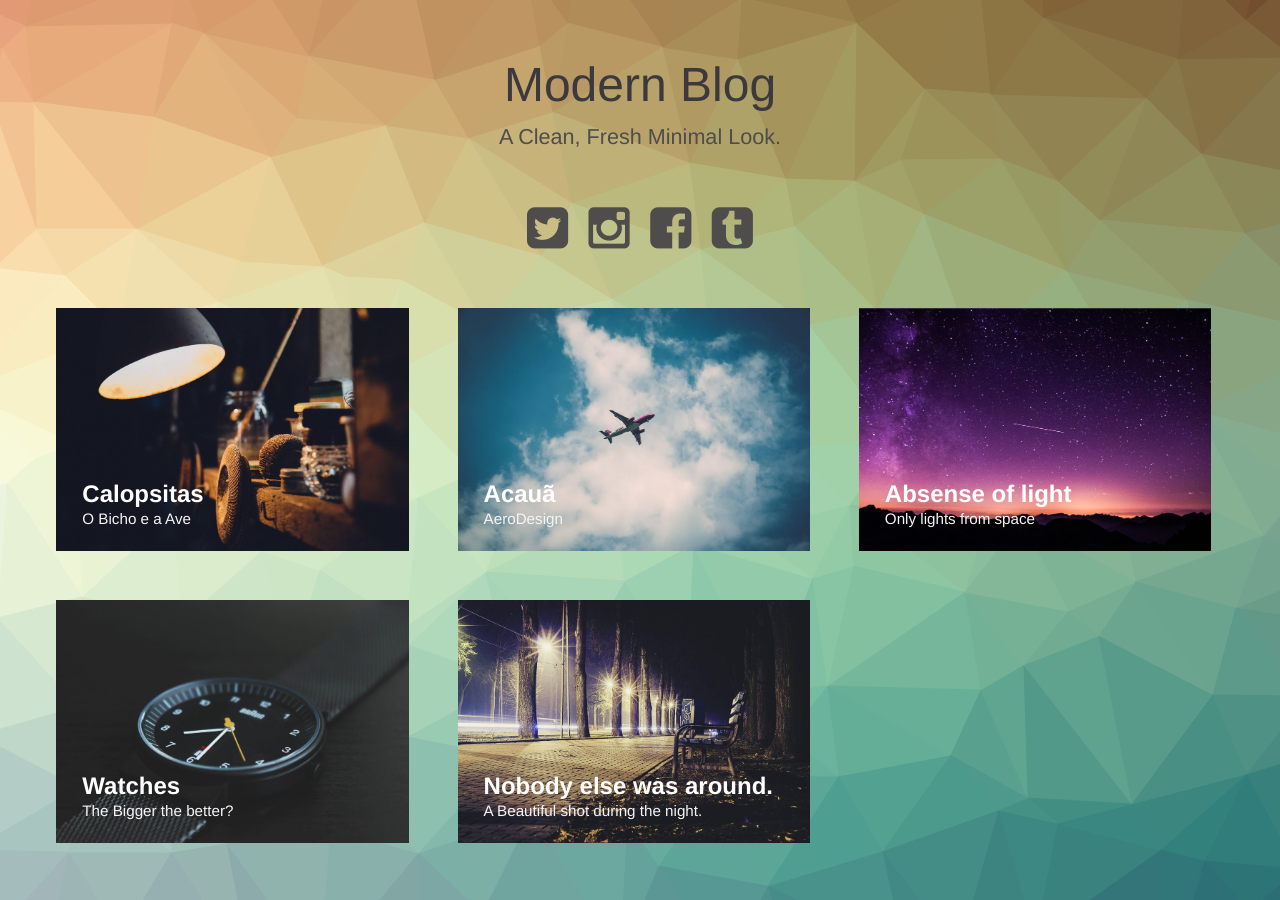
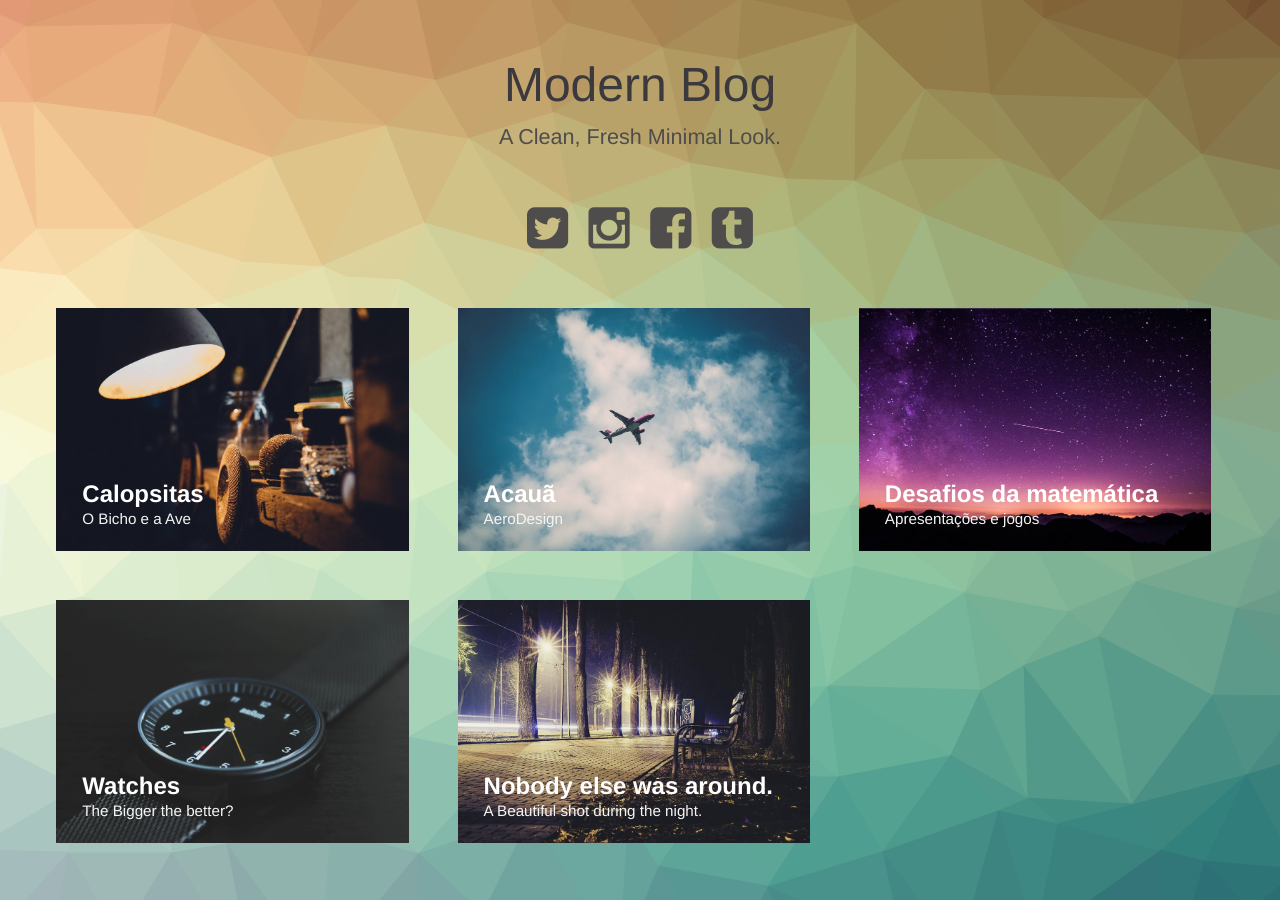
Before and after one commit to AugustoMeireles/AugustoMeireles, a Jekyll site: the page built from index.html, in a window 1280 px wide. Built offline with Jekyll 4.4.1, drawn with Linux system fonts in a browser that asks for light colours.

Commit message:
Update 2015-04-23-night-sky.markdown

```diff
--- a/_posts/2015-04-23-night-sky.markdown
+++ b/_posts/2015-04-23-night-sky.markdown
@@ -1,6 +1,6 @@
 ---
-title:  "Absense of light"
-subtitle: "Only lights from space"
+title:  "Desafios da matemática"
+subtitle: "Apresentações e jogos"
 author: "Wferr"
 avatar: "img/authors/wferr.png"
 image: "img/d.jpg"
```
